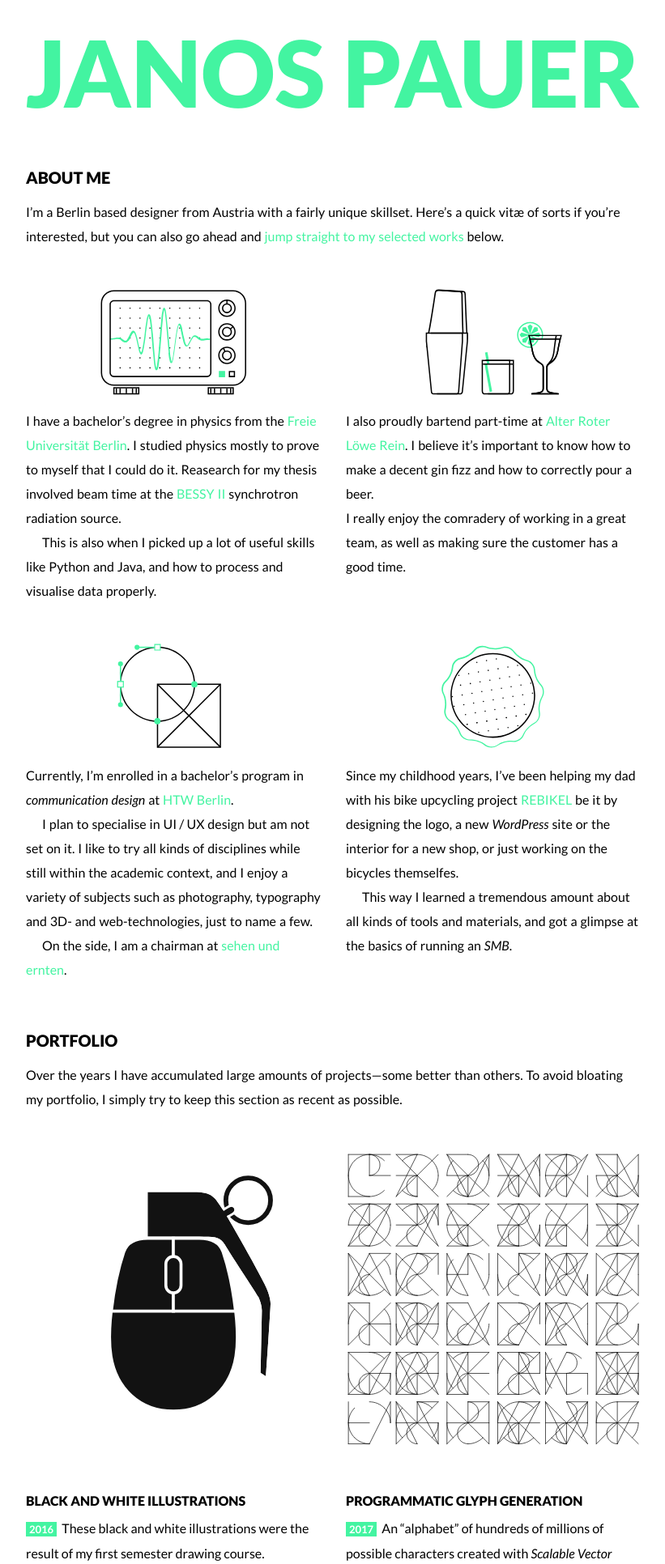
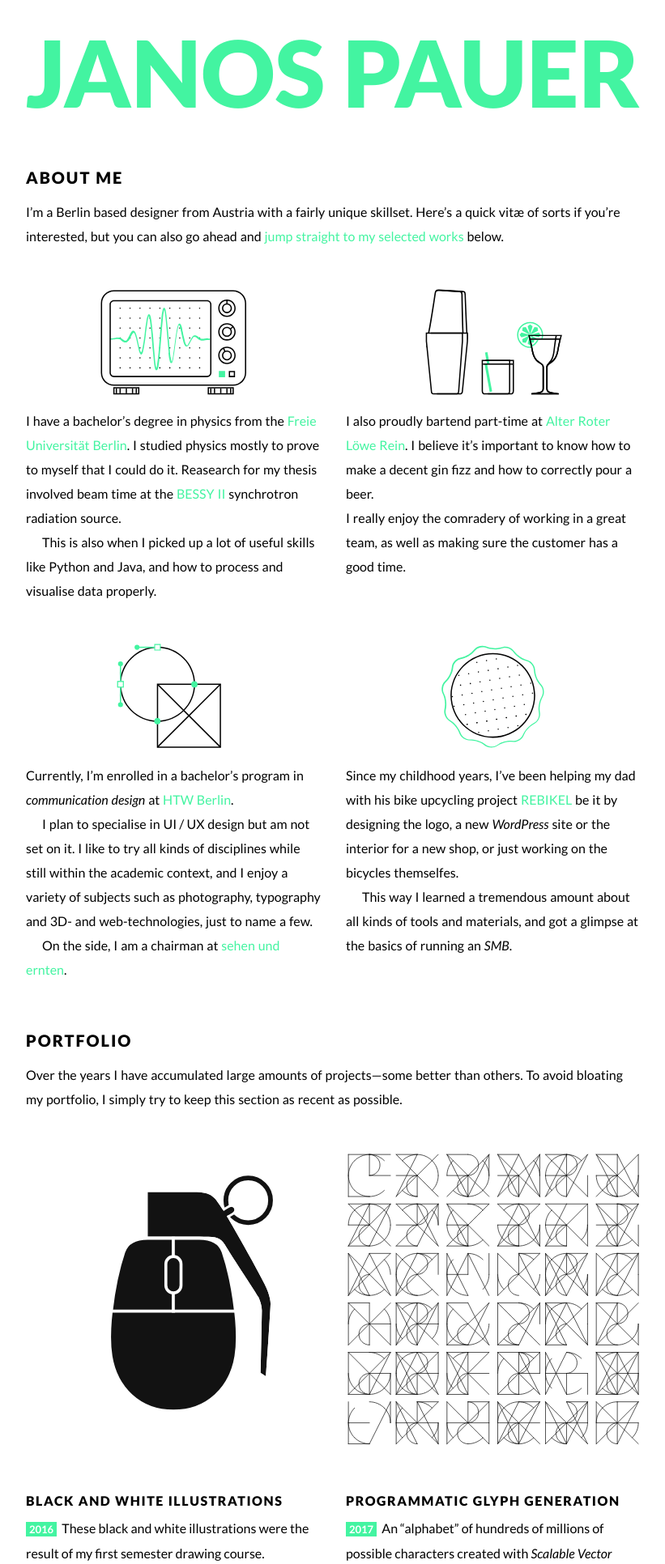
Before and after one commit to janospower/cv, a PHP site: page / in a window 1280 px wide. Shown: the top 1932 px of the page at 81% size, without its empty margins (228-1049 px from the left). Run offline with PHP 8.4, Linux system fonts and the light colour scheme.

Commit message:
Character spacing for caps

```diff
--- a/css/stylesheet.css
+++ b/css/stylesheet.css
@@ -13,6 +13,7 @@ body {
     background-color: white;
     margin: 0;
     line-height: 30px;
+    -webkit-font-smoothing: antialiased;
     /*overflow-y:hidden;*/
 }
 
@@ -102,6 +103,9 @@ h1, h2, h3, h4, h5, h6 {
   font-weight: 900;
   text-transform: uppercase;
   line-height: normal;
+}
+h2, h3, h4, h5, h6{
+  letter-spacing: 0.1em;
 }
 h4{
   font-size: 16px;
```
